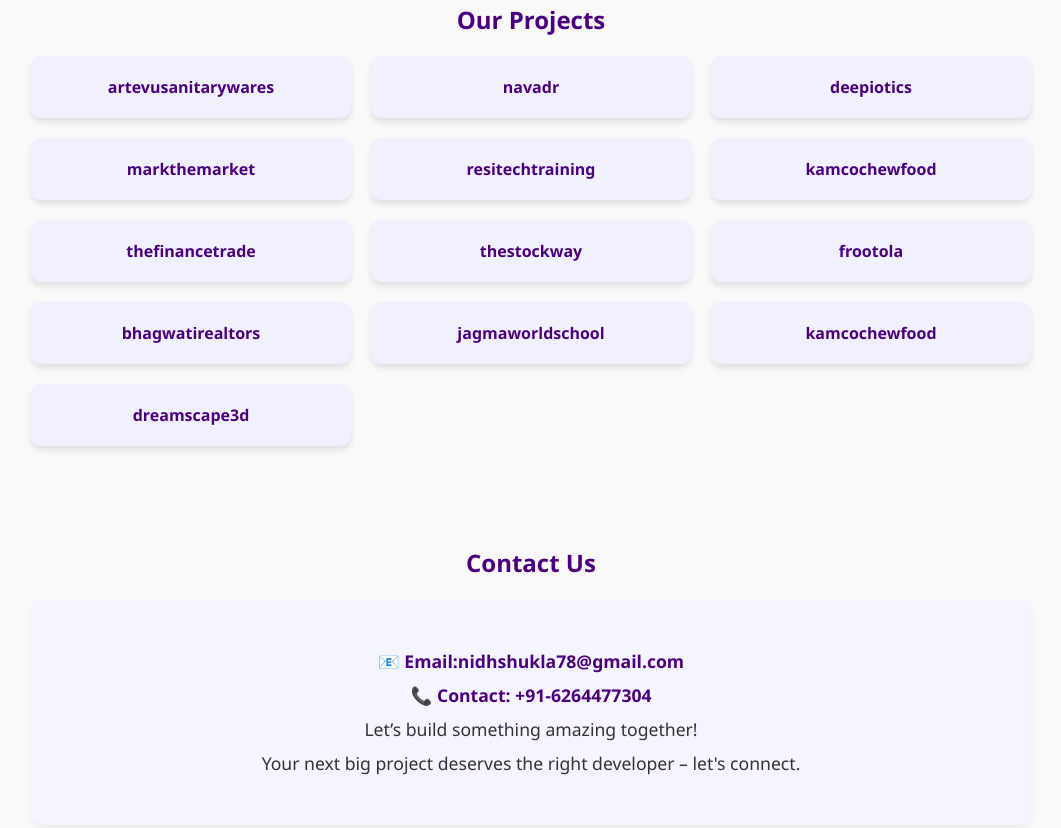
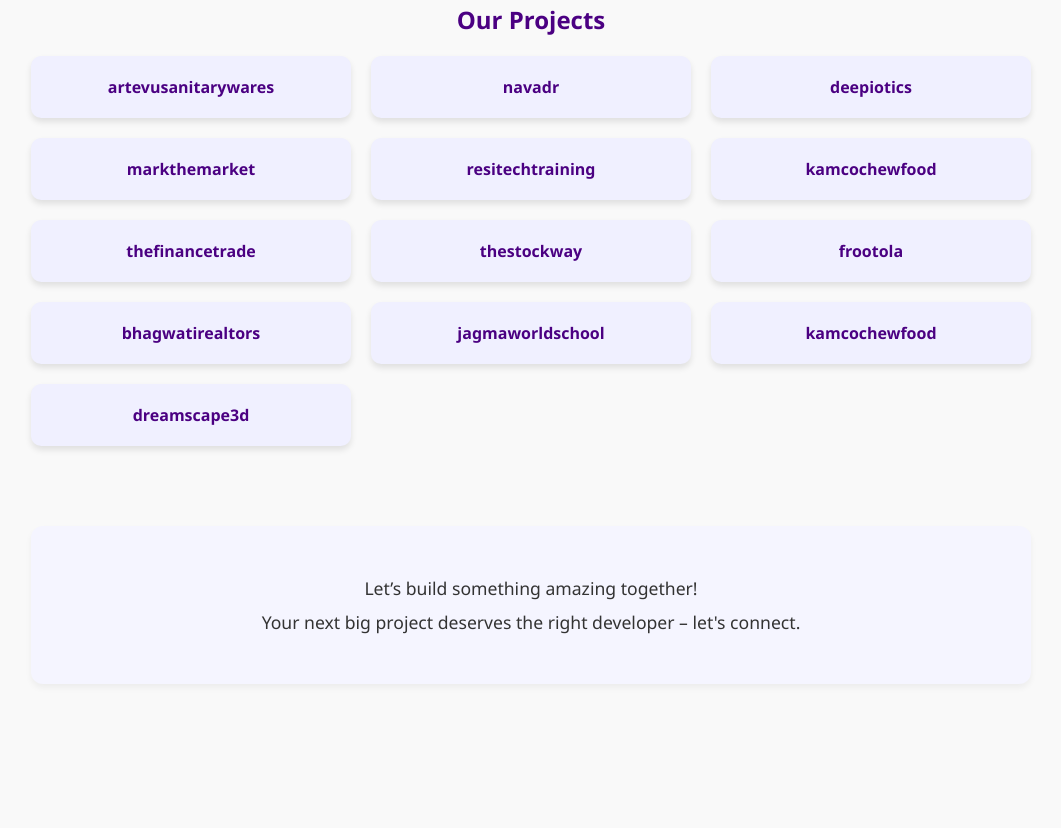
Before and after one commit to shuklanidhi98/Portfolio, a plain HTML site: page index.html in a window 1280 px wide. Shown: the part 1617-2445 px from the top of the page, without its empty margins (109-1170 px from the left). After the commit the page ends 2341 px from the top, so only its background shows below. Drawn offline with Linux system fonts and the light colour scheme.

Commit message:
portupdated

```diff
--- a/index.html
+++ b/index.html
@@ -132,10 +132,10 @@
 </section>
 
 <section>
-  <h2>Contact Us</h2>
+  <!-- <h2>Contact Us</h2> -->
   <div class="contact-us">
-    <p class="contact-highlight">📧 Email:nidhshukla78@gmail.com</p>
-    <p class="contact-highlight">📞 Contact: +91-6264477304</p>
+    <!-- <p class="contact-highlight">📧 Email:nidhshukla78@gmail.com</p>
+    <p class="contact-highlight">📞 Contact: +91-6264477304</p> -->
     <p>Let’s build something amazing together!</p>
     <p>Your next big project deserves the right developer – let's connect.</p>
   </div>
```
